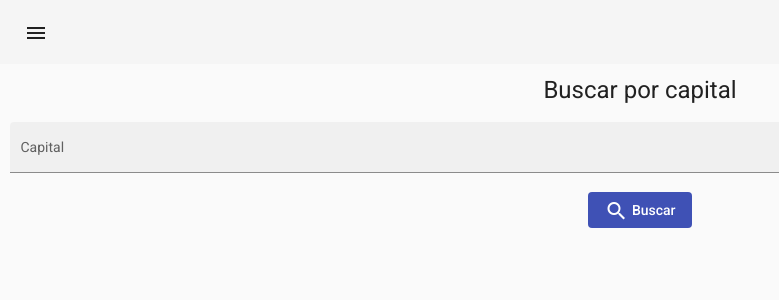
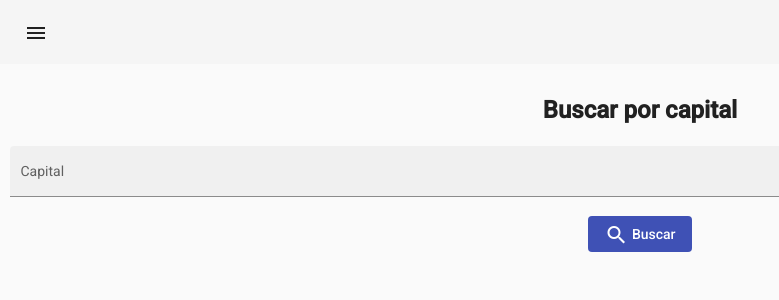
Before and after one commit to camiloJTG/countries-app-angular, an Angular app: page /byCapital in a window 1280 px wide. Shown: the top 300 px of the page, without its empty margins (0-779 px from the left). Built offline with nearby package versions, Linux system fonts and the light colour scheme.

Commit message:
feat: Add css in title

```diff
--- a/src/app/countries/components/search-banner/search-banner.component.css
+++ b/src/app/countries/components/search-banner/search-banner.component.css
@@ -1,3 +1,10 @@
 .inputSearch {
   width: 100%;
 }
+
+.titleName {
+  margin-top: 20px;
+  margin-bottom: 20px;
+  font-weight: bold;
+  text-align: center;
+}
--- a/src/app/countries/components/search-banner/search-banner.component.html
+++ b/src/app/countries/components/search-banner/search-banner.component.html
@@ -1,6 +1,6 @@
 <form (ngSubmit)="search()" autocomplete="off">
   <div fxLayout="row" fxLayoutAlign="center">
-    <h1>{{ title }}</h1>
+    <h1 class="titleName">{{ title }}</h1>
   </div>
   <div
     fxLayout="row wrap"
```
